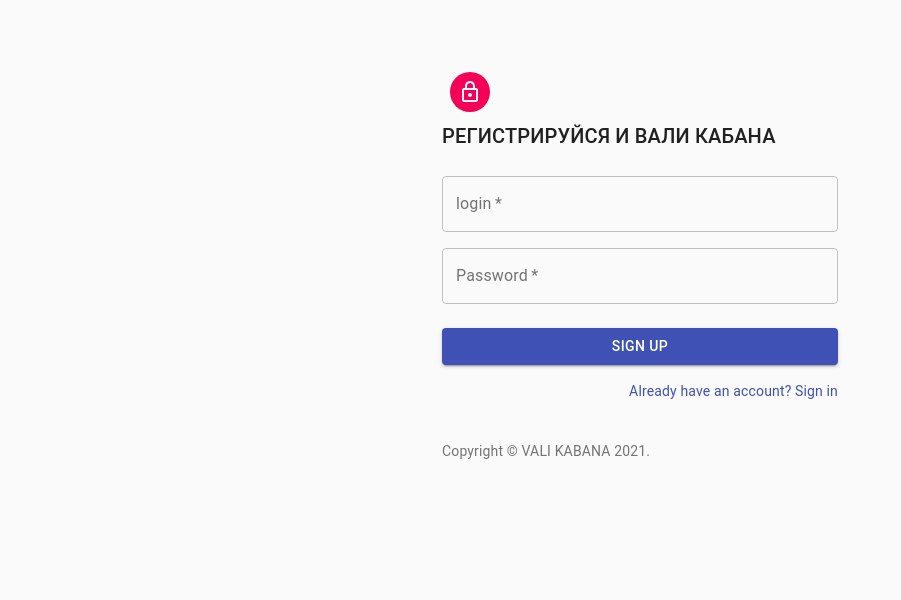
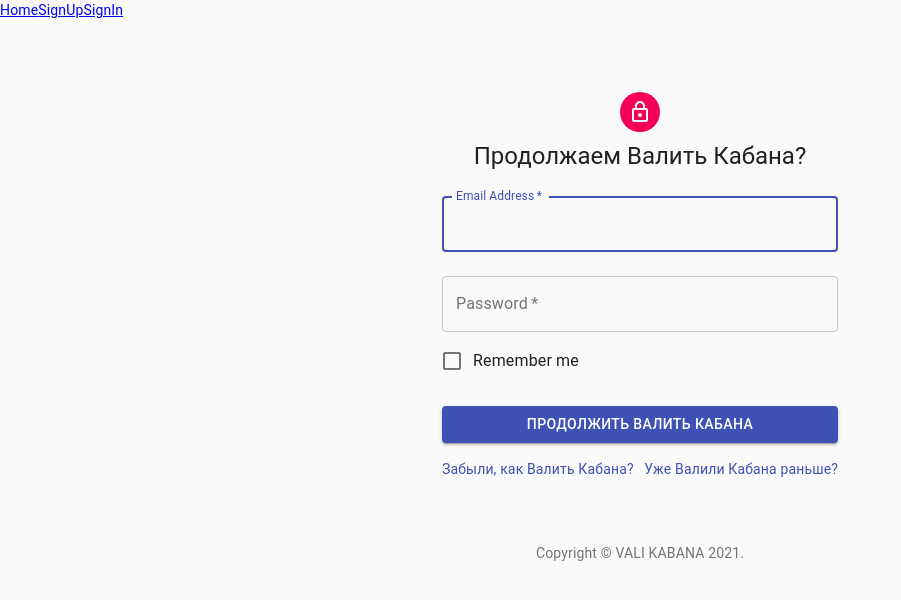
Before and after one commit to VALI-KABANA/weight-controll-app, a React (Create React App) app in the folder src/frontend/weight-controll-app/: page /signIn in a window 1280 px wide. Shown: the top 600 px of the page, without its empty margins (0-901 px from the left). Built offline with nearby package versions, Linux system fonts and the light colour scheme.

Commit message:
change signIn and signUp components

```diff
--- a/src/frontend/weight-controll-app/package.json
+++ b/src/frontend/weight-controll-app/package.json
@@ -11,6 +11,7 @@
     "react": "^17.0.1",
     "react-dom": "^17.0.1",
     "react-hook-form": "^6.15.1",
+    "react-router-dom": "^5.2.0",
     "react-scripts": "4.0.1",
     "web-vitals": "^0.2.4"
   },
--- a/src/frontend/weight-controll-app/src/App.js
+++ b/src/frontend/weight-controll-app/src/App.js
@@ -1,10 +1,24 @@
 import React from "react";
-import SignUp from "./SignUp";
+import { BrowserRouter, Route, Switch } from "react-router-dom";
 
-export default function App() {
+import SignUp from "./components/SignUp";
+import SignIn from "./components/SignIn";
+import Navigation from "./components/Navigation";
+import Home from "./components/Home";
+
+const App = () => {
   return (
-    <div>
-      <SignUp />
-    </div>
+    <BrowserRouter>
+      <div>
+        <Navigation />
+        <Switch>
+          <Route path="/" component={Home} exact />
+          <Route path="/signIn" component={SignIn} />
+          <Route path="/signUp" component={SignUp} />
+          <Route component={Error} />
+        </Switch>
+      </div>
+    </BrowserRouter>
   );
-}
+};
+export default App;
--- /dev/null
+++ b/src/frontend/weight-controll-app/src/components/Home.js
@@ -0,0 +1,12 @@
+import React from "react";
+
+const home = () => {
+  return (
+    <div>
+      <h1>Home</h1>
+      <p>Home page body content</p>
+    </div>
+  );
+};
+
+export default home;
--- /dev/null
+++ b/src/frontend/weight-controll-app/src/components/Navigation.js
@@ -0,0 +1,15 @@
+import React from "react";
+
+import { NavLink } from "react-router-dom";
+
+const Navigation = () => {
+  return (
+    <div>
+      <NavLink to="/">Home</NavLink>
+      <NavLink to="/SignUp">SignUp</NavLink>
+      <NavLink to="/SignIn">SignIn</NavLink>
+    </div>
+  );
+};
+
+export default Navigation;
--- /dev/null
+++ b/src/frontend/weight-controll-app/src/components/SignIn.js
@@ -0,0 +1,117 @@
+import React from "react";
+import Avatar from "@material-ui/core/Avatar";
+import Button from "@material-ui/core/Button";
+import CssBaseline from "@material-ui/core/CssBaseline";
+import TextField from "@material-ui/core/TextField";
+import FormControlLabel from "@material-ui/core/FormControlLabel";
+import Checkbox from "@material-ui/core/Checkbox";
+import Link from "@material-ui/core/Link";
+import Grid from "@material-ui/core/Grid";
+import Box from "@material-ui/core/Box";
+import LockOutlinedIcon from "@material-ui/icons/LockOutlined";
+import Typography from "@material-ui/core/Typography";
+import { makeStyles } from "@material-ui/core/styles";
+import Container from "@material-ui/core/Container";
+
+function Copyright() {
+  return (
+    <Typography variant="body2" color="textSecondary" align="center">
+      {"Copyright © "}
+      <Link color="inherit" href="https://material-ui.com/">
+        VALI KABANA
+      </Link>{" "}
+      {new Date().getFullYear()}
+      {"."}
+    </Typography>
+  );
+}
+
+const useStyles = makeStyles((theme) => ({
+  paper: {
+    marginTop: theme.spacing(8),
+    display: "flex",
+    flexDirection: "column",
+    alignItems: "center",
+  },
+  avatar: {
+    margin: theme.spacing(1),
+    backgroundColor: theme.palette.secondary.main,
+  },
+  form: {
+    width: "100%", // Fix IE 11 issue.
+    marginTop: theme.spacing(1),
+  },
+  submit: {
+    margin: theme.spacing(3, 0, 2),
+  },
+}));
+
+export default function SignIn() {
+  const classes = useStyles();
+
+  return (
+    <Container component="main" maxWidth="xs">
+      <CssBaseline />
+      <div className={classes.paper}>
+        <Avatar className={classes.avatar}>
+          <LockOutlinedIcon />
+        </Avatar>
+        <Typography component="h1" variant="h5">
+          Продолжаем Валить Кабана?
+        </Typography>
+        <form className={classes.form} noValidate>
+          <TextField
+            variant="outlined"
+            margin="normal"
+            required
+            fullWidth
+            id="email"
+            label="Email Address"
+            name="email"
+            autoComplete="email"
+            autoFocus
+          />
+          <TextField
+            variant="outlined"
+            margin="normal"
+            required
+            fullWidth
+            name="password"
+            label="Password"
+            type="password"
+            id="password"
+            autoComplete="current-password"
+          />
+          <FormControlLabel
+            control={<Checkbox value="remember" color="primary" />}
+            label="Remember me"
+          />
+          <Button
+            type="submit"
+            fullWidth
+            variant="contained"
+            color="primary"
+            className={classes.submit}
+          >
+            Продолжить Валить Кабана
+          </Button>
+          <Grid container>
+            <Grid item xs>
+              <Link href="#" variant="body2">
+                Забыли, как Валить Кабана?
+              </Link>
+            </Grid>
+            <Grid item>
+              <Link href="signUp" variant="body2">
+                {"Уже Валили Кабана раньше?"}
+              </Link>
+            </Grid>
+          </Grid>
+        </form>
+      </div>
+      <Box mt={8}>
+        <Copyright />
+      </Box>
+    </Container>
+  );
+}
--- a/src/frontend/weight-controll-app/src/SignUp.js
+++ b/src/frontend/weight-controll-app/src/components/SignUp.js
@@ -13,7 +13,7 @@
 
 function Copyright() {
   return (
-    <Typography variant="body2" color="textSecondary">
+    <Typography variant="body2" color="textSecondary" align="center">
       {"Copyright © "}
       <Link color="inherit" href="https://material-ui.com/">
         VALI KABANA
@@ -29,7 +29,7 @@
     marginTop: theme.spacing(8),
     display: "flex",
     flexDirection: "column",
-    // alignItems: "stretch",
+    alignItems: "center",
   },
   avatar: {
     margin: theme.spacing(1),
@@ -54,20 +54,21 @@
         <Avatar className={classes.avatar}>
           <LockOutlinedIcon />
         </Avatar>
-        <Typography component="h1" variant="h6" fullWidth>
-          РЕГИСТРИРУЙСЯ И ВАЛИ КАБАНА
+        <Typography component="h1" variant="h5">
+          Хочешь начать Валить Кабана?
         </Typography>
         <form className={classes.form} noValidate>
           <Grid container spacing={2}>
             <Grid item xs={12}>
               <TextField
+                autoComplete="fname"
+                name="login"
                 variant="outlined"
                 required
                 fullWidth
                 id="login"
-                label="login"
-                name="login"
-                autoComplete="login"
+                label="Login"
+                autoFocus
               />
             </Grid>
             <Grid item xs={12}>
@@ -90,12 +91,12 @@
             color="primary"
             className={classes.submit}
           >
-            Sign Up
+            Начать Валить Кабана
           </Button>
           <Grid container justify="flex-end">
             <Grid item>
-              <Link href="#" variant="body2">
-                Already have an account? Sign in
+              <Link href="signIn" variant="body2">
+                Уже Валили Кабана раньше?
               </Link>
             </Grid>
           </Grid>
```
Also changed, not shown: 1 other file (tests, documents, lock files or other folders).
